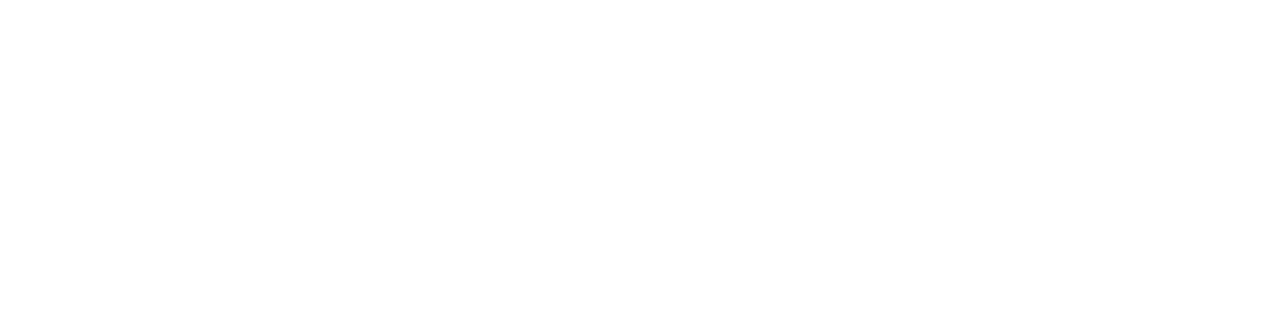
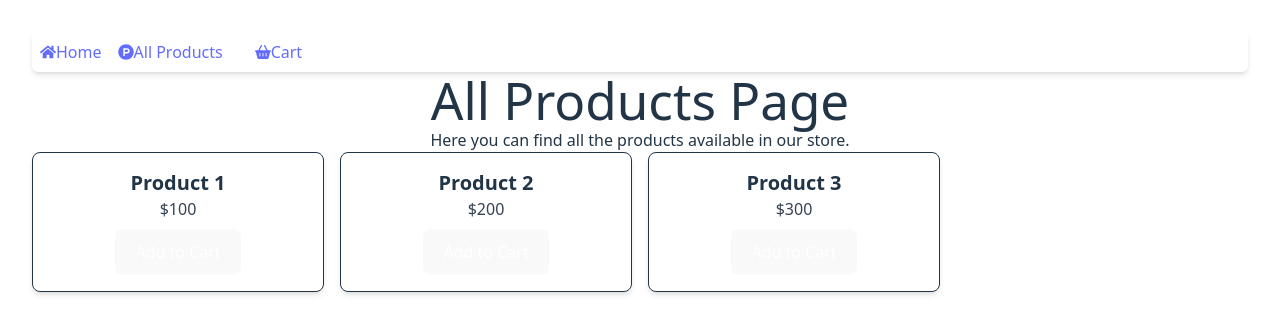
Before and after one commit to erdilhasan/JotformFrontendHackathon-20.04.2025, a React (Vite) app: page /allproducts in a window 1280 px wide. Before the commit this address had no page. Shown: the top 334 px of the page. Built offline with nearby package versions, Linux system fonts and the light colour scheme.

Commit message:
All Products Page - Routing - Sample Product Tile component

```diff
--- /dev/null
+++ b/src/components/ProductTile.jsx
@@ -0,0 +1,14 @@
+export default function ProductTile({ product }) {
+  return (
+    <div
+      key={product.id}
+      className="border rounded-lg p-4 shadow-md hover:shadow-lg transition-shadow duration-300"
+    >
+      <h2 className="text-xl font-bold">{product.title}</h2>
+      <p className="text-gray-700">${product.price}</p>
+      <button className="mt-2 bg-blue-500 text-white py-1 px-4 rounded">
+        Add to Cart
+      </button>
+    </div>
+  );
+}
--- a/src/main.jsx
+++ b/src/main.jsx
@@ -5,6 +5,7 @@
 import { BrowserRouter, Route, Routes } from "react-router";
 import Layout from "./pages/Layout.jsx";
 import CartPage from "./pages/CartPage.jsx";
+import AllProductsPage from "./pages/AllProductsPage.jsx";
 
 createRoot(document.getElementById("root")).render(
   <StrictMode>
@@ -13,6 +14,7 @@
         <Route element={<Layout />}>
           <Route index element={<App />} />
           <Route path="/cart" element={<CartPage />} />
+          <Route path="/allproducts" element={<AllProductsPage />} />
         </Route>
       </Routes>
     </BrowserRouter>
--- /dev/null
+++ b/src/pages/AllProductsPage.jsx
@@ -0,0 +1,23 @@
+import { useState } from "react";
+import ProductTile from "../components/ProductTile";
+
+export default function AllProductsPage(params) {
+  const [products, setProducts] = useState([
+    { id: 1, title: "Product 1", price: 100 },
+    { id: 2, title: "Product 2", price: 200 },
+    { id: 3, title: "Product 3", price: 300 },
+  ]);
+
+  return (
+    <div>
+      <h1>All Products Page</h1>
+      <p>Here you can find all the products available in our store.</p>
+
+      <div className="grid grid-cols-1 sm:grid-cols-2 md:grid-cols-3 lg:grid-cols-4 gap-4">
+        {products.map((product, index) => (
+          <ProductTile key={index} product={product}></ProductTile>
+        ))}
+      </div>
+    </div>
+  );
+}
--- a/src/pages/Layout.jsx
+++ b/src/pages/Layout.jsx
@@ -1,4 +1,4 @@
-import { FaHome } from "react-icons/fa";
+import { FaHome, FaProductHunt } from "react-icons/fa";
 import { FaBasketShopping } from "react-icons/fa6";
 import { MdAccountCircle } from "react-icons/md";
 import { Link, Outlet } from "react-router";
@@ -15,6 +15,11 @@
           </li>
 
           <li className="px-4">
+            <Link className="flex" to="/allproducts">
+              <FaProductHunt className="m-auto"></FaProductHunt> All Products
+            </Link>
+          </li>
+          <li className="px-4">
             <Link className="flex" to="/cart">
               <FaBasketShopping className="m-auto"></FaBasketShopping> Cart
             </Link>
```
